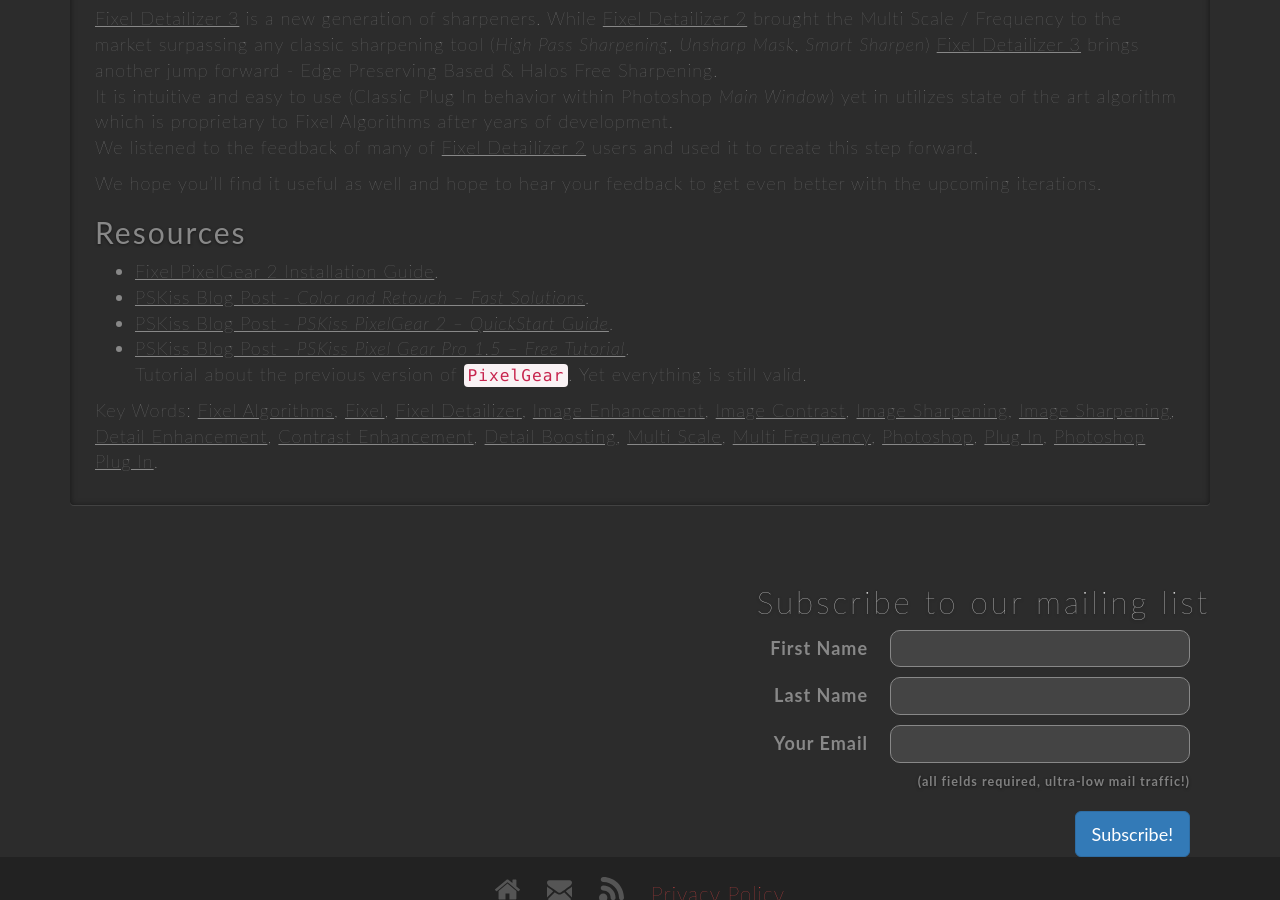
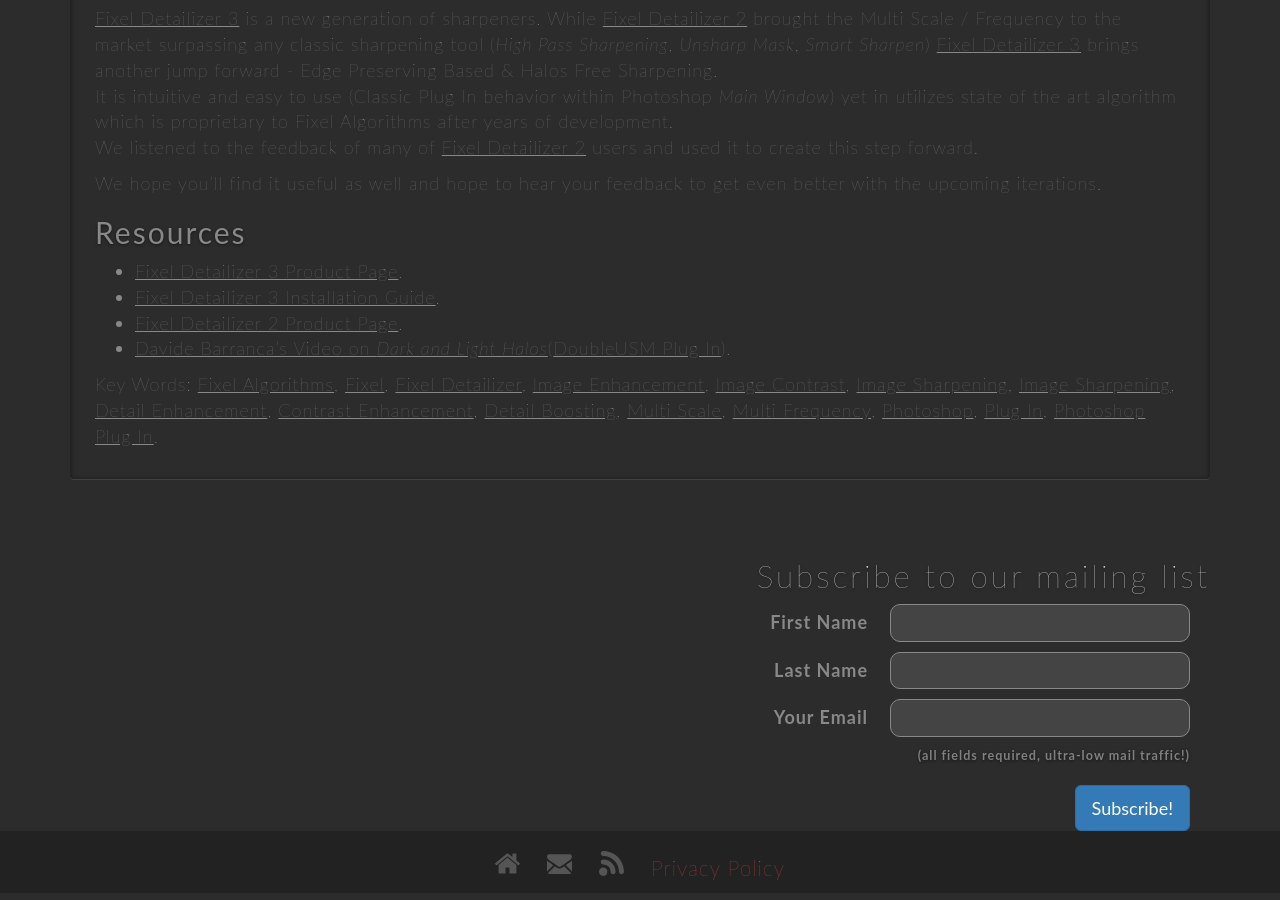
Before and after one commit to FixelAlgorithmsTeam/fixel, a Jekyll site: the page built from _posts/2019-04-26-fixel-detailizer-3-user-guide.md, in a window 1280 px wide and 900 px high, scrolled down 7196 px. Built offline with Jekyll 4.4.1, drawn with Linux system fonts in a browser that asks for light colours; nearby versions of some CDN libraries; comment, search, counter and statistics services are not loaded.

Commit message:
New 	- 	Fixel Detailizer 3 Product Page (Work in Progress). Fixed 	- 	B Known Issues 	-	C To Do 	- 	Enable MathJax (See documentation). Remarks 	- 	E

```diff
--- a/_posts/2019-04-26-fixel-detailizer-3-user-guide.md
+++ b/_posts/2019-04-26-fixel-detailizer-3-user-guide.md
@@ -187,11 +187,10 @@
 
 
 ## Resources
- *  [Fixel PixelGear 2 Installation Guide][03].
- *  [PSKiss Blog Post - *Color and Retouch – Fast Solutions*](https://pskiss.com/color-and-retouch-fast-solutions-2/).
- *  [PSKiss Blog Post - *PSKiss PixelGear 2 – QuickStart Guide*](https://pskiss.com/retouch-pixelgear-2-quickstart-guide/).
- *  [PSKiss Blog Post - *PSKiss Pixel Gear Pro 1.5 – Free Tutorial*](http://pskiss.com/pskiss-pixel-gear-pro-free-tutorial/).
-	Tutorial about the previous version of `PixelGear`. Yet everything is still valid.
+ *  [Fixel Detailizer 3 Product Page][98].
+ *  [Fixel Detailizer 3 Installation Guide][03].
+ *  [Fixel Detailizer 2 Product Page][02].
+ *  [Davide Barranca's Video on *Dark and Light Halos*][04]([DoubleUSM Plug In][05]).
 
 Key Words: [Fixel Algorithms][99], [Fixel][99], [Fixel Detailizer][98], [Image Enhancement][98], [Image Contrast][98], [Image Sharpening][98], [Image Sharpening][98], [Detail Enhancement][98], [Contrast Enhancement][98], [Detail Boosting][98], [Multi Scale][98], [Multi Frequency][98], [Photoshop][99], [Plug In][99], [Photoshop Plug In][99].
 
@@ -201,6 +200,7 @@
   [02]: {{site.baseurl}}/products/detailizer2 "Fixel Detailizer 2"
   [03]: {{site.baseurl}}/support/fixel-detailizer-3-installation-guide.html "Fixel Detailizer 3 Installation Guide"
   [04]: https://www.youtube.com/watch?v=G-sO5rKc2B0 "DoubleUSM 2 Video - Dark and Light Halos"
+  [05]: https://cc-extensions.com/products/doubleusm/ "DoubleUSM 2 Product Page"
   [97]: https://fixelalgorithms.co/products/detailizer/ "Fixel Detailizer - Multi Frequency / Scale Details Booster - Adobe Photoshop Plug In"
   [98]: https://fixelalgorithms.co/products/detailizer3/ "Fixel Detailizer 3 - Multi Frequency / Scale Halos Free Details Booster - Adobe Photoshop Plug In"
   [99]: https://fixelalgorithms.co "Fixel Algorithms"
```
